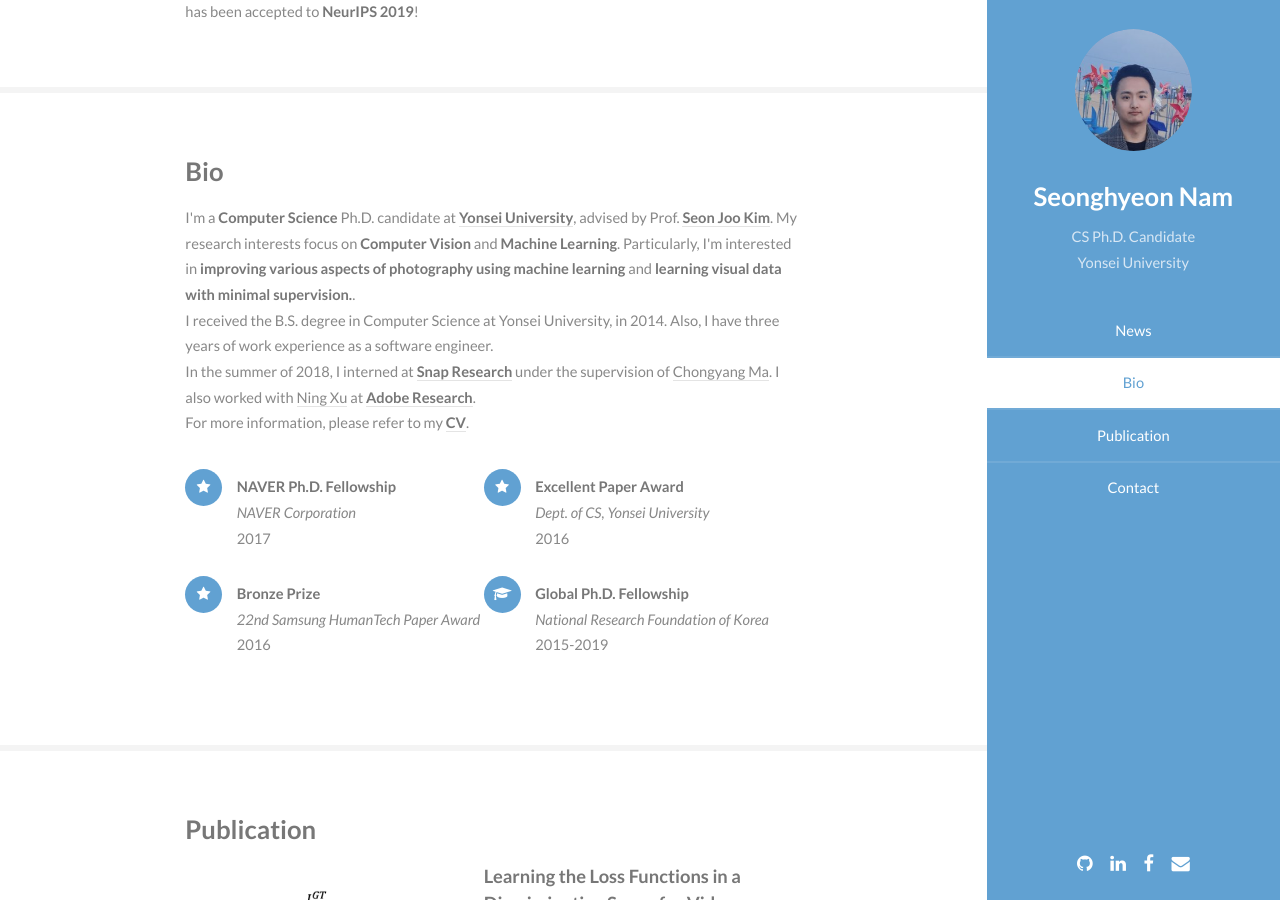
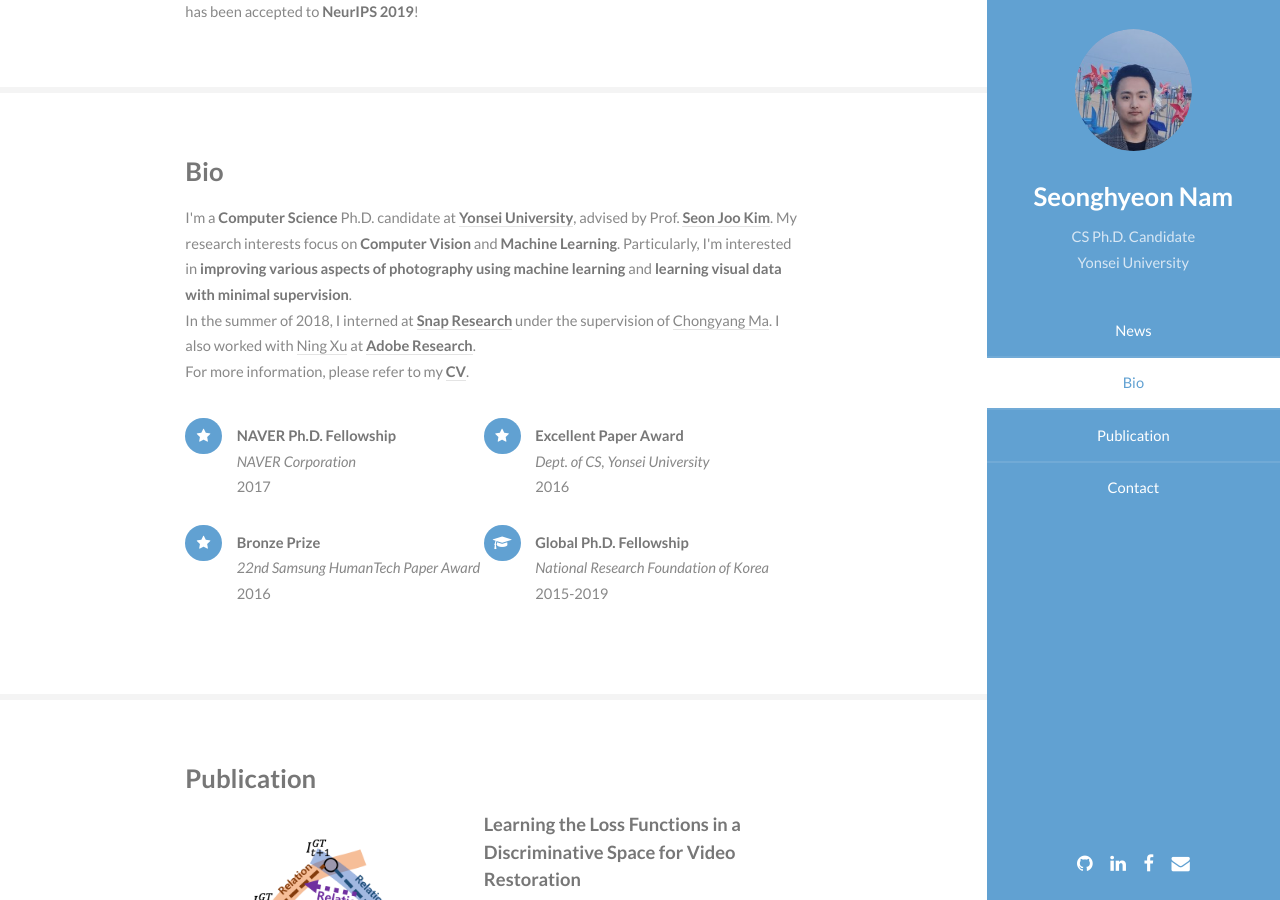
Before and after one commit to woozzu/woozzu.github.io, a Jekyll site: the page built from index.html, in a window 1280 px wide and 900 px high, scrolled down 697 px. Built offline with Jekyll 4.4.1, drawn with Linux system fonts in a browser that asks for light colours.

Commit message:
Update index.html

```diff
--- a/index.html
+++ b/index.html
@@ -24,8 +24,7 @@ layout: default
         <div class="container">
             <h3>Bio</h3>
             <p>
-                I'm a <strong>Computer Science</strong> Ph.D. candidate at <a href="http://www.yonsei.ac.kr" target="_blank"><strong>Yonsei University</strong></a>, advised by Prof. <a href="https://sites.google.com/site/seonjookim" target="_blank"><strong>Seon Joo Kim</strong></a>. My research interests focus on <strong>Computer Vision</strong> and <strong>Machine Learning</strong>. Particularly, I'm interested in <strong>improving various aspects of photography using machine learning</strong> and <strong>learning visual data with minimal supervision.</strong>.<br />
-                I received the B.S. degree in Computer Science at Yonsei University, in 2014. Also, I have three years of work experience as a software engineer.<br />
+                I'm a <strong>Computer Science</strong> Ph.D. candidate at <a href="http://www.yonsei.ac.kr" target="_blank"><strong>Yonsei University</strong></a>, advised by Prof. <a href="https://sites.google.com/site/seonjookim" target="_blank"><strong>Seon Joo Kim</strong></a>. My research interests focus on <strong>Computer Vision</strong> and <strong>Machine Learning</strong>. Particularly, I'm interested in <strong>improving various aspects of photography using machine learning</strong> and <strong>learning visual data with minimal supervision</strong>.<br />
                 In the summer of 2018, I interned at <a href="http://research.snap.com" target="_blank"><strong>Snap Research</strong></a> under the supervision of <a href="http://chongyangma.com" target="_blank">Chongyang Ma</a>. I also worked with <a href="https://sites.google.com/view/ningxu" target="_blank">Ning Xu</a> at <a href="http://research.adobe.com" target="_blank"><strong>Adobe Research</strong></a>.<br />
                 For more information, please refer to my <a href="assets/CV_SeonghyeonNam.pdf"><strong>CV</strong></a>.
             </p>
```
